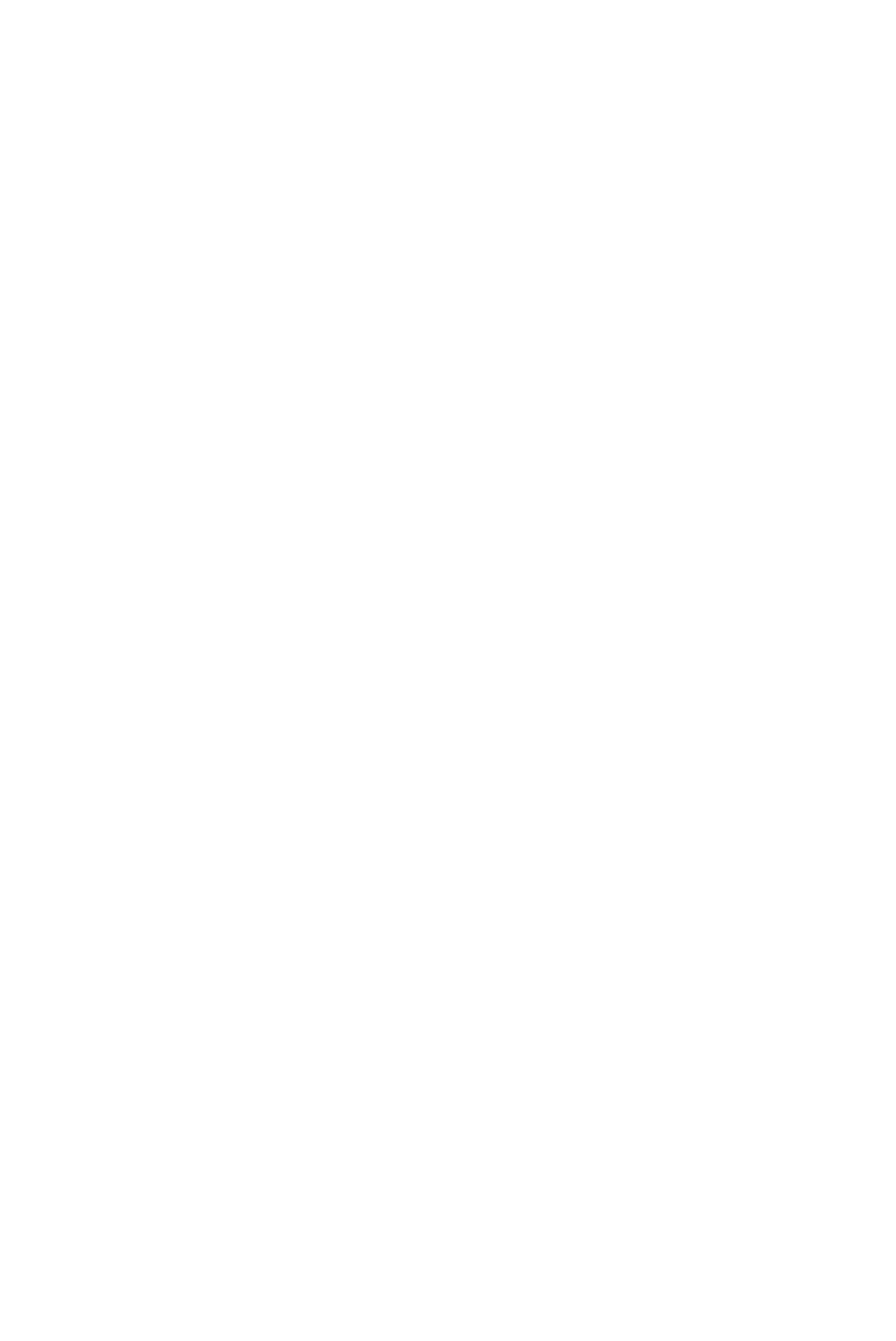
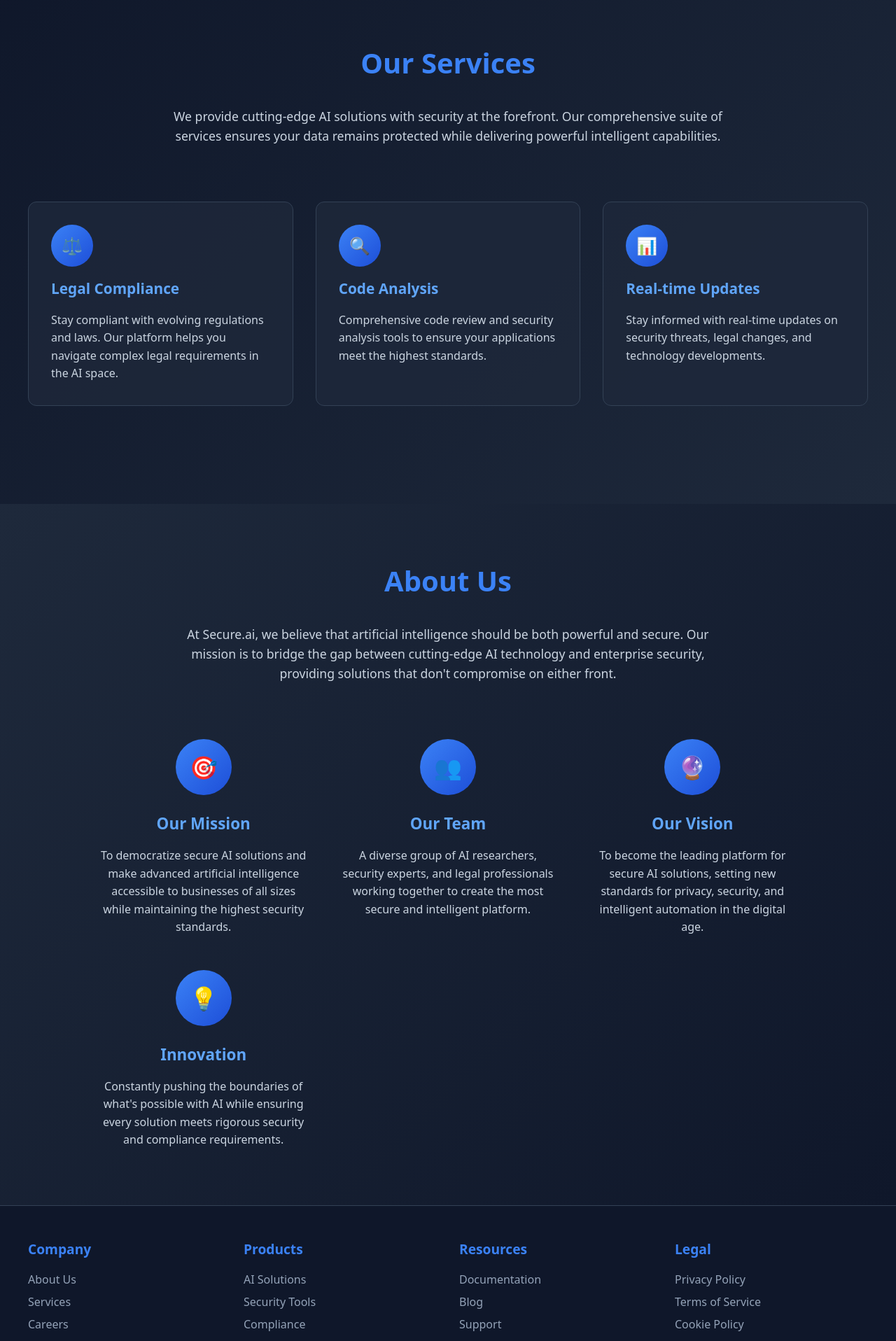
Before and after one commit to Arnav181/Secure.ai, a React (Vite) app in the folder client/: page / in a window 1280 px wide. Shown: the part 880-2796 px from the top of the page at 70% size. Before the commit the page ends 800 px from the top, so only its background shows below. Built offline with nearby package versions, Linux system fonts and the light colour scheme.

Commit message:
Improved landing page / home page

```diff
--- a/client/src/components/Navbar.jsx
+++ b/client/src/components/Navbar.jsx
@@ -191,6 +191,7 @@ const Navbar = () => {
           ))}
         </NavLinks>
 
+
         <CTA>
           <button>Profile</button>
         </CTA>
--- a/client/src/pages/Landing.jsx
+++ b/client/src/pages/Landing.jsx
@@ -22,6 +22,28 @@ const fadeIn = keyframes`
   }
 `;
 
+const slideInLeft = keyframes`
+  from {
+    opacity: 0;
+    transform: translateX(-50px);
+  }
+  to {
+    opacity: 1;
+    transform: translateX(0);
+  }
+`;
+
+const slideInRight = keyframes`
+  from {
+    opacity: 0;
+    transform: translateX(50px);
+  }
+  to {
+    opacity: 1;
+    transform: translateX(0);
+  }
+`;
+
 const Container = styled.div`
   min-height: 100vh;
   background-color: #000000;
@@ -31,14 +53,15 @@ const Container = styled.div`
   background-size: 40px 40px;
   background-position: 0 0, 20px 20px;
   animation: ${moveBackground} 20s linear infinite;
+  background-attachment: fixed;
   display: flex;
   flex-direction: column;
   position: relative;
   overflow: hidden;
 `;
 
-const ContentWrapper = styled.div`
-  flex: 1;
+const ParallaxSection = styled.div`
+  min-height: 100vh;
   display: flex;
   flex-direction: column;
   justify-content: center;
@@ -46,6 +69,46 @@ const ContentWrapper = styled.div`
   text-align: center;
   z-index: 1;
   padding: 0 1rem;
+  position: relative;
+`;
+
+const ContentSection = styled.section`
+  min-height: 100vh;
+  padding: 5rem 2rem;
+  display: flex;
+  flex-direction: column;
+  justify-content: center;
+  align-items: center;
+  background: linear-gradient(135deg, #0f172a 0%, #1e293b 100%);
+  position: relative;
+  z-index: 2;
+`;
+
+const SectionTitle = styled.h2`
+  color: #3b82f6;
+  font-size: 2.5rem;
+  font-weight: 700;
+  margin-bottom: 2rem;
+  text-align: center;
+  animation: ${fadeIn} 1s ease forwards;
+`;
+
+const SectionSubtitle = styled.h3`
+  color: #60a5fa;
+  font-size: 1.5rem;
+  font-weight: 600;
+  margin-bottom: 1rem;
+  animation: ${slideInLeft} 1s ease forwards;
+`;
+
+const SectionText = styled.p`
+  color: #cbd5e1;
+  font-size: 1.1rem;
+  line-height: 1.6;
+  max-width: 800px;
+  margin-bottom: 2rem;
+  text-align: center;
+  animation: ${fadeIn} 1.2s ease forwards;
 `;
 
 const WelcomeText = styled.h1`
@@ -63,18 +126,268 @@ const Description = styled.p`
   animation: ${fadeIn} 2.5s ease forwards;
 `;
 
+const ServicesGrid = styled.div`
+  display: grid;
+  grid-template-columns: repeat(auto-fit, minmax(300px, 1fr));
+  gap: 2rem;
+  margin-top: 3rem;
+  max-width: 1200px;
+  width: 100%;
+`;
+
+const ServiceCard = styled.div`
+  background: rgba(30, 41, 59, 0.8);
+  border: 1px solid #334155;
+  border-radius: 12px;
+  padding: 2rem;
+  transition: all 0.3s ease;
+  animation: ${slideInRight} 1s ease forwards;
+
+  &:hover {
+    transform: translateY(-10px);
+    border-color: #3b82f6;
+    box-shadow: 0 20px 40px rgba(59, 130, 246, 0.1);
+  }
+`;
+
+const ServiceIcon = styled.div`
+  width: 60px;
+  height: 60px;
+  background: linear-gradient(135deg, #3b82f6, #1d4ed8);
+  border-radius: 50%;
+  display: flex;
+  align-items: center;
+  justify-content: center;
+  margin-bottom: 1rem;
+  font-size: 1.5rem;
+`;
+
+const ServiceTitle = styled.h4`
+  color: #60a5fa;
+  font-size: 1.3rem;
+  font-weight: 600;
+  margin-bottom: 1rem;
+`;
+
+const ServiceDescription = styled.p`
+  color: #cbd5e1;
+  line-height: 1.6;
+`;
+
+const AboutGrid = styled.div`
+  display: grid;
+  grid-template-columns: repeat(auto-fit, minmax(250px, 1fr));
+  gap: 3rem;
+  margin-top: 3rem;
+  max-width: 1000px;
+  width: 100%;
+`;
+
+const AboutCard = styled.div`
+  text-align: center;
+  animation: ${fadeIn} 1.5s ease forwards;
+`;
+
+const AboutIcon = styled.div`
+  width: 80px;
+  height: 80px;
+  background: linear-gradient(135deg, #3b82f6, #1d4ed8);
+  border-radius: 50%;
+  display: flex;
+  align-items: center;
+  justify-content: center;
+  margin: 0 auto 1.5rem;
+  font-size: 2rem;
+`;
+
+const AboutTitle = styled.h4`
+  color: #60a5fa;
+  font-size: 1.4rem;
+  font-weight: 600;
+  margin-bottom: 1rem;
+`;
+
+const AboutDescription = styled.p`
+  color: #cbd5e1;
+  line-height: 1.6;
+`;
+
+const Footer = styled.footer`
+  background: #0f172a;
+  border-top: 1px solid #334155;
+  padding: 3rem 2rem 1rem;
+  text-align: center;
+  z-index: 2;
+  position: relative;
+`;
+
+const FooterContent = styled.div`
+  max-width: 1200px;
+  margin: 0 auto;
+  display: grid;
+  grid-template-columns: repeat(auto-fit, minmax(250px, 1fr));
+  gap: 2rem;
+  margin-bottom: 2rem;
+`;
+
+const FooterSection = styled.div`
+  text-align: left;
+`;
+
+const FooterTitle = styled.h4`
+  color: #3b82f6;
+  font-size: 1.2rem;
+  font-weight: 600;
+  margin-bottom: 1rem;
+`;
+
+const FooterLink = styled.a`
+  color: #94a3b8;
+  text-decoration: none;
+  display: block;
+  margin-bottom: 0.5rem;
+  transition: color 0.3s ease;
+
+  &:hover {
+    color: #60a5fa;
+  }
+`;
+
+const FooterBottom = styled.div`
+  border-top: 1px solid #334155;
+  padding-top: 1rem;
+  color: #64748b;
+  font-size: 0.9rem;
+`;
+
 function LandingModule() {
   return (
+    <>
       <Container>
         <Navbar />
-      <ContentWrapper>
+        <ParallaxSection>
           <WelcomeText>Welcome to Secure.ai</WelcomeText>
           <Description>
             Your trusted platform for secure and intelligent solutions. Explore our
             codebase, learn about laws, get updates, and more.
           </Description>
-      </ContentWrapper>
+        </ParallaxSection>
       </Container>
+
+      <ContentSection>
+        <SectionTitle>Our Services</SectionTitle>
+        <SectionText>
+          We provide cutting-edge AI solutions with security at the forefront. Our comprehensive suite of services
+          ensures your data remains protected while delivering powerful intelligent capabilities.
+        </SectionText>
+        <ServicesGrid>
+          <ServiceCard>
+            <ServiceIcon>⚖️</ServiceIcon>
+            <ServiceTitle>Legal Compliance</ServiceTitle>
+            <ServiceDescription>
+              Stay compliant with evolving regulations and laws. Our platform helps you navigate complex
+              legal requirements in the AI space.
+            </ServiceDescription>
+          </ServiceCard>
+
+          <ServiceCard>
+            <ServiceIcon>🔍</ServiceIcon>
+            <ServiceTitle>Code Analysis</ServiceTitle>
+            <ServiceDescription>
+              Comprehensive code review and security analysis tools to ensure your applications
+              meet the highest standards.
+            </ServiceDescription>
+          </ServiceCard>
+          <ServiceCard>
+            <ServiceIcon>📊</ServiceIcon>
+            <ServiceTitle>Real-time Updates</ServiceTitle>
+            <ServiceDescription>
+              Stay informed with real-time updates on security threats, legal changes, and
+              technology developments.
+            </ServiceDescription>
+          </ServiceCard>
+        </ServicesGrid>
+      </ContentSection>
+
+      <ContentSection style={{ background: 'linear-gradient(135deg, #1e293b 0%, #0f172a 100%)' }}>
+        <SectionTitle>About Us</SectionTitle>
+        <SectionText>
+          At Secure.ai, we believe that artificial intelligence should be both powerful and secure.
+          Our mission is to bridge the gap between cutting-edge AI technology and enterprise security,
+          providing solutions that don't compromise on either front.
+        </SectionText>
+        <AboutGrid>
+          <AboutCard>
+            <AboutIcon>🎯</AboutIcon>
+            <AboutTitle>Our Mission</AboutTitle>
+            <AboutDescription>
+              To democratize secure AI solutions and make advanced artificial intelligence accessible
+              to businesses of all sizes while maintaining the highest security standards.
+            </AboutDescription>
+          </AboutCard>
+          <AboutCard>
+            <AboutIcon>👥</AboutIcon>
+            <AboutTitle>Our Team</AboutTitle>
+            <AboutDescription>
+              A diverse group of AI researchers, security experts, and legal professionals working
+              together to create the most secure and intelligent platform.
+            </AboutDescription>
+          </AboutCard>
+          <AboutCard>
+            <AboutIcon>🔮</AboutIcon>
+            <AboutTitle>Our Vision</AboutTitle>
+            <AboutDescription>
+              To become the leading platform for secure AI solutions, setting new standards for
+              privacy, security, and intelligent automation in the digital age.
+            </AboutDescription>
+          </AboutCard>
+          <AboutCard>
+            <AboutIcon>💡</AboutIcon>
+            <AboutTitle>Innovation</AboutTitle>
+            <AboutDescription>
+              Constantly pushing the boundaries of what's possible with AI while ensuring every
+              solution meets rigorous security and compliance requirements.
+            </AboutDescription>
+          </AboutCard>
+        </AboutGrid>
+      </ContentSection>
+
+      <Footer>
+        <FooterContent>
+          <FooterSection>
+            <FooterTitle>Company</FooterTitle>
+            <FooterLink href="#about">About Us</FooterLink>
+            <FooterLink href="#services">Services</FooterLink>
+            <FooterLink href="#careers">Careers</FooterLink>
+            <FooterLink href="#contact">Contact</FooterLink>
+          </FooterSection>
+          <FooterSection>
+            <FooterTitle>Products</FooterTitle>
+            <FooterLink href="#ai-solutions">AI Solutions</FooterLink>
+            <FooterLink href="#security">Security Tools</FooterLink>
+            <FooterLink href="#compliance">Compliance</FooterLink>
+            <FooterLink href="#analytics">Analytics</FooterLink>
+          </FooterSection>
+          <FooterSection>
+            <FooterTitle>Resources</FooterTitle>
+            <FooterLink href="#docs">Documentation</FooterLink>
+            <FooterLink href="#blog">Blog</FooterLink>
+            <FooterLink href="#support">Support</FooterLink>
+            <FooterLink href="#api">API</FooterLink>
+          </FooterSection>
+          <FooterSection>
+            <FooterTitle>Legal</FooterTitle>
+            <FooterLink href="#privacy">Privacy Policy</FooterLink>
+            <FooterLink href="#terms">Terms of Service</FooterLink>
+            <FooterLink href="#cookies">Cookie Policy</FooterLink>
+            <FooterLink href="#security">Security</FooterLink>
+          </FooterSection>
+        </FooterContent>
+        <FooterBottom>
+          <p>&copy; 2025 Secure.ai. All rights reserved. | Empowering secure AI solutions worldwide.</p>
+        </FooterBottom>
+      </Footer>
+    </>
   );
 }
 
```
Lines whose indentation alone changed are shown as unchanged.
